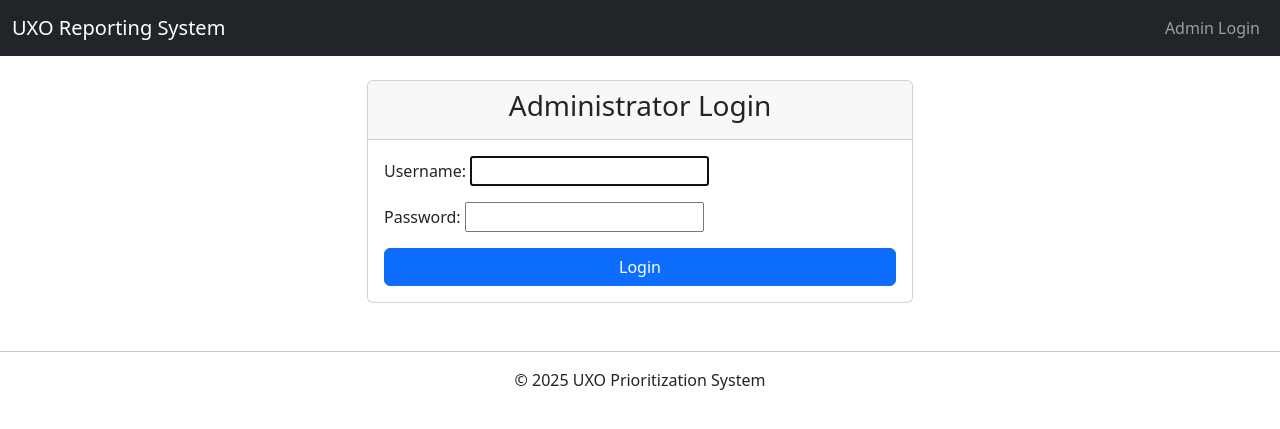
After one commit to Muhannad7794/UXO_system, a Django app: page /login/ in a window 1280 px wide. The commit adds this page. Shown: the top 429 px of the page. Run offline with Django 5.2, Linux system fonts and the light colour scheme; parts of the project's set-up code (start-up, migrations or seed data) failed here and were passed over; some libraries are stand-ins or nearby versions.

Commit message:
added login-out logic to change the rendered view based on the auth level

```diff
--- a/templates/base.html
+++ b/templates/base.html
@@ -38,17 +38,17 @@
           <ul class="navbar-nav ms-auto">
               {% if user.is_authenticated %}
               <li class="nav-item">
-              <a class="nav-link" href="#">Admin Dashboard</a>
+                <a class="nav-link" href="{% url 'index' %}">Admin Dashboard</a>
               </li>
               <li class="nav-item">
                 <a class="nav-link" href="#">Review Reports</a>
               </li>
               <li class="nav-item">
-              <a class="nav-link" href="#">Logout</a>
+                <a class="nav-link" href="{% url 'logout' %}">Logout</a>
               </li>
               {% else %}
               <li class="nav-item">
-              <a class="nav-link" href="#">Admin Login</a>
+                <a class="nav-link" href="{% url 'login' %}">Admin Login</a>
               </li>
               {% endif %}
           </ul>
--- /dev/null
+++ b/templates/login.html
@@ -0,0 +1,24 @@
+{% extends "base.html" %}
+
+{% block title %}Admin Login - {{ block.super }}{% endblock %}
+
+{% block content %}
+<div class="row">
+    <div class="col-md-6 mx-auto">
+        <div class="card">
+            <div class="card-header">
+                <h3 class="card-title text-center">Administrator Login</h3>
+            </div>
+            <div class="card-body">
+                <form method="post">
+                    {% csrf_token %}
+
+                    {{ form.as_p }}
+
+                    <button type="submit" class="btn btn-primary w-100">Login</button>
+                </form>
+            </div>
+        </div>
+    </div>
+</div>
+{% endblock %}
--- a/uxo_backend/urls.py
+++ b/uxo_backend/urls.py
@@ -7,17 +7,25 @@ from drf_spectacular.views import (
     SpectacularSwaggerView,
     SpectacularRedocView,
 )
+from django.contrib.auth import views as auth_views
 from . import views
 
 urlpatterns = [
     # === Admin path ===
     path("admin/", admin.site.urls),
+    ## login path
+    path(
+        "login/", auth_views.LoginView.as_view(template_name="login.html"), name="login"
+    ),
+    ## logout path
+    path("logout/", views.logout_view, name="logout"),
+
     # === Local apps paths ===
-    # All uxo_records URLs are under /api/v1/records/
+    ## uxo_records URLs are under /api/v1/records/
     path("api/v1/records/", include("uxo_records.urls")),
-    # All reports URLs are under /api/v1/reports/
+    ## reports URLs are under /api/v1/reports/
     path("api/v1/reports/", include("reports.urls")),
-    # All citizens_reports URLs are under /api/v1/citizen-reports/
+    ## citizens_reports URLs are under /api/v1/citizen-reports/
     path("api/v1/citizen-reports/", include("citizens_reports.urls")),
     # === Templates paths ===
     path("", views.index, name="index"),
```
Also changed, not shown: uxo_backend/settings.py (+6 -3 lines), uxo_backend/views.py (+11 -1 lines). Lines whose indentation alone changed are shown as unchanged.
